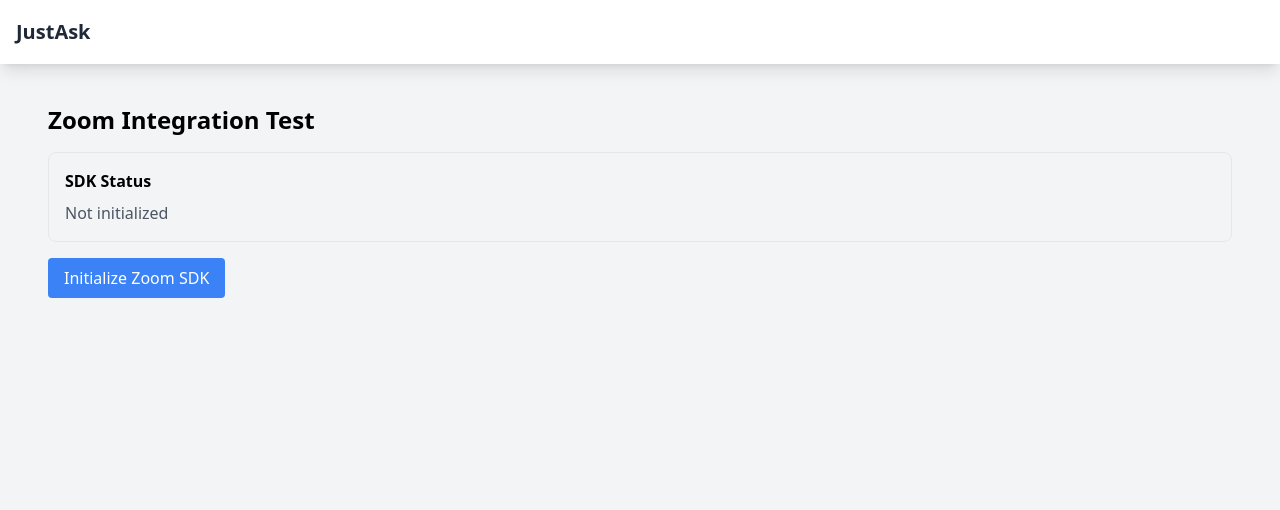
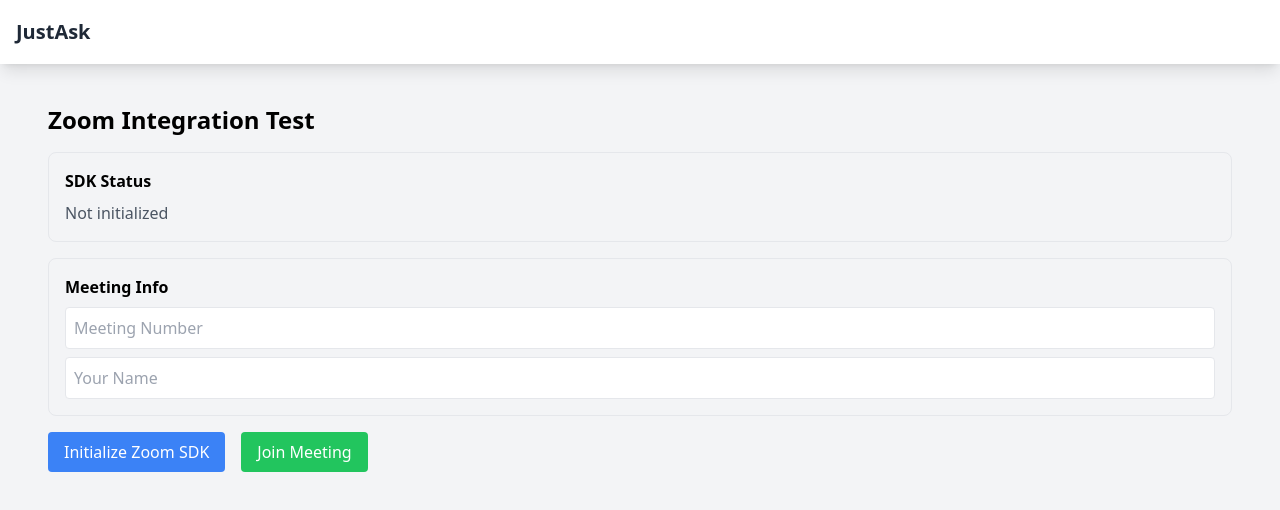
Before and after one commit to DijkmanJ/just-ask, a Vue app: page /test in a window 1280 px wide. Shown: the top 510 px of the page. Built offline with nearby package versions, Linux system fonts and the light colour scheme.

Commit message:
Add secure Zoom SDK integration with server-side signature generation

```diff
--- a/src/components/ZoomTest.vue
+++ b/src/components/ZoomTest.vue
@@ -8,6 +8,25 @@
         <p class="text-gray-600">{{ sdkStatus }}</p>
       </div>
 
+      <div class="p-4 border rounded-lg">
+        <h3 class="font-bold mb-2">Meeting Info</h3>
+        <div class="space-y-2">
+          <input
+            v-model="meetingNumber"
+            type="text"
+            placeholder="Meeting Number"
+            class="w-full p-2 border rounded"
+          />
+          <input
+            v-model="userName"
+            type="text"
+            placeholder="Your Name"
+            class="w-full p-2 border rounded"
+          />
+        </div>
+      </div>
+
+      <div class="space-x-4">
         <button
           @click="initZoom"
           class="bg-blue-500 text-white px-4 py-2 rounded hover:bg-blue-600"
@@ -15,6 +34,15 @@
         >
           {{ isInitializing ? 'Initializing...' : 'Initialize Zoom SDK' }}
         </button>
+
+        <button
+          @click="joinMeeting"
+          class="bg-green-500 text-white px-4 py-2 rounded hover:bg-green-600"
+          :disabled="!isInitialized || isJoining"
+        >
+          {{ isJoining ? 'Joining...' : 'Join Meeting' }}
+        </button>
+      </div>
 
       <div v-if="error" class="p-4 bg-red-100 text-red-700 rounded-lg">
         {{ error }}
@@ -29,7 +57,11 @@
 
 const sdkStatus = ref('Not initialized')
 const isInitializing = ref(false)
+const isJoining = ref(false)
+const isInitialized = ref(false)
 const error = ref('')
+const meetingNumber = ref('')
+const userName = ref('')
 
 onMounted(() => {
   console.log('ZoomTest component mounted')
@@ -47,6 +79,7 @@
     await ZoomMtg.prepareWebSDK()
 
     sdkStatus.value = 'SDK initialized successfully'
+    isInitialized.value = true
     console.log('Zoom SDK initialized successfully')
   } catch (e) {
     console.error('Zoom SDK initialization failed:', e)
@@ -56,4 +89,54 @@
     isInitializing.value = false
   }
 }
+
+async function joinMeeting() {
+  if (!meetingNumber.value || !userName.value) {
+    error.value = 'Please enter both meeting number and your name'
+    return
+  }
+
+  try {
+    isJoining.value = true
+    error.value = ''
+
+    // Call backend to generate signature
+    const response = await fetch('/api/zoom/signature', {
+      method: 'POST',
+      headers: {
+        'Content-Type': 'application/json',
+      },
+      body: JSON.stringify({
+        meetingNumber: meetingNumber.value,
+        role: 0 // 0 for attendee, 1 for host
+      })
+    })
+
+    if (!response.ok) {
+      throw new Error('Failed to generate signature')
+    }
+
+    const { signature } = await response.json()
+
+    await ZoomMtg.join({
+      signature,
+      meetingNumber: meetingNumber.value,
+      userName: userName.value,
+      apiKey: import.meta.env.VITE_ZOOM_SDK_KEY,
+      passWord: '', // Add if meeting has password
+      success: () => {
+        console.log('Successfully joined meeting')
+      },
+      error: (e: any) => {
+        console.error('Failed to join meeting:', e)
+        error.value = 'Failed to join meeting'
+      }
+    })
+  } catch (e) {
+    console.error('Error joining meeting:', e)
+    error.value = e instanceof Error ? e.message : 'Failed to join meeting'
+  } finally {
+    isJoining.value = false
+  }
+}
 </script>
```
Also changed, not shown: api/zoom/signature.ts (added, +28 -0 lines). Lines whose indentation alone changed are shown as unchanged.
